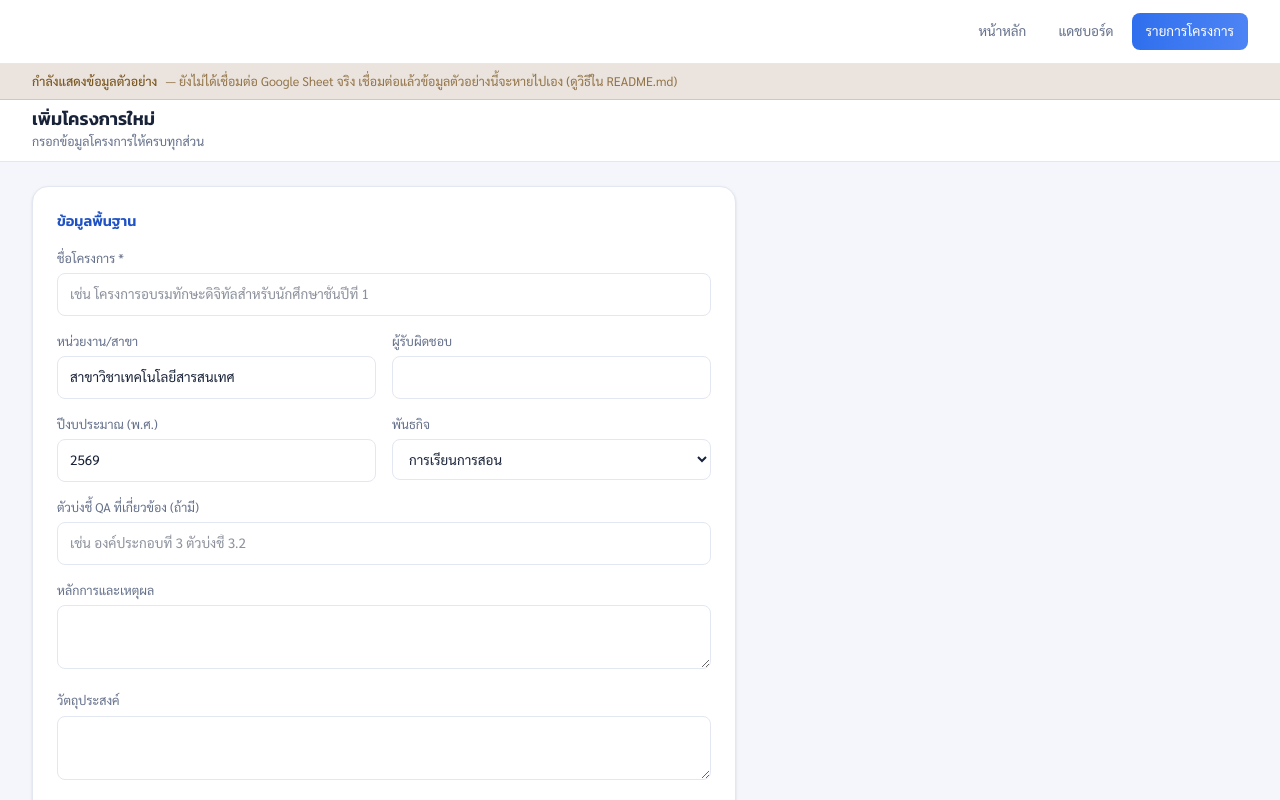
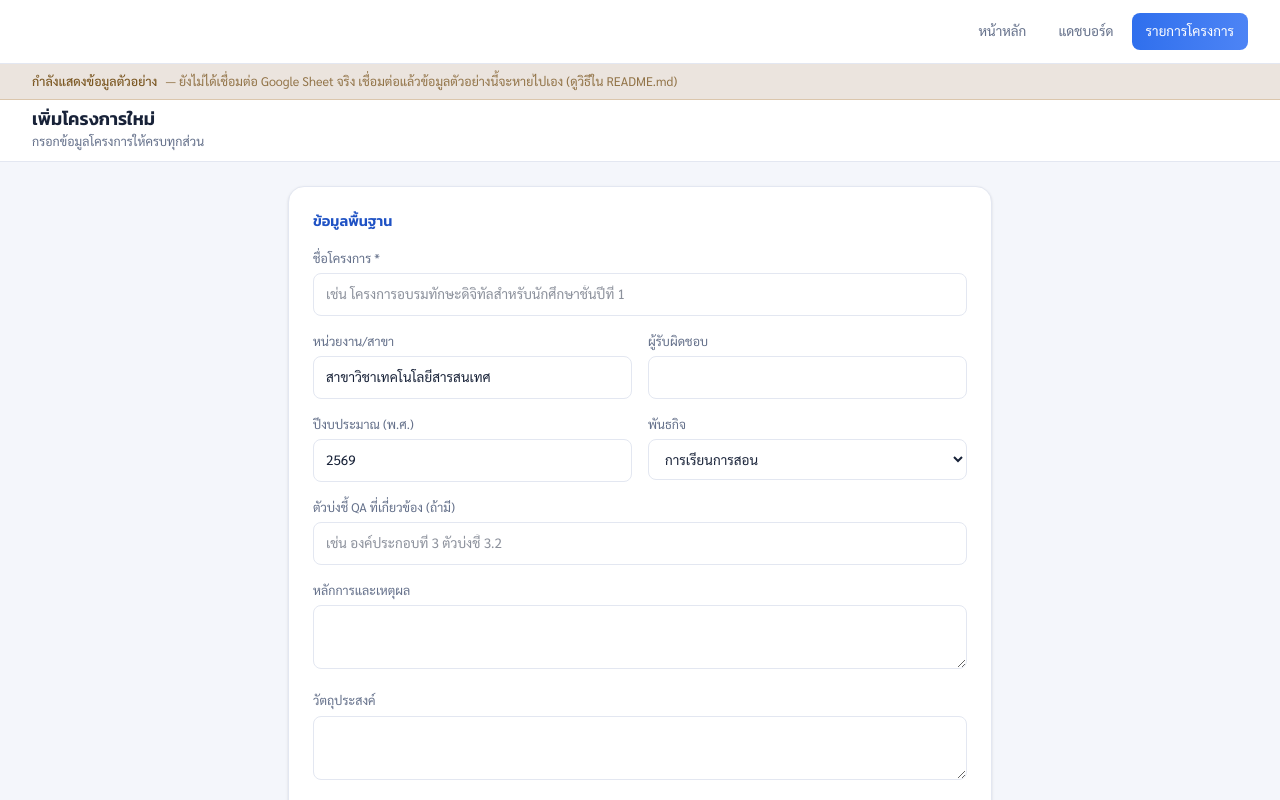
Before and after one commit to KhalifaX17/Summary-system, a Next.js app: page /projects/new in a window 1280 px wide. Shown: the top 800 px of the page. Built offline with nearby package versions, Linux system fonts and the light colour scheme.

Commit message:
หน้าเพิ่ม/แก้ไข

```diff
--- a/src/app/projects/[id]/edit/page.tsx
+++ b/src/app/projects/[id]/edit/page.tsx
@@ -21,7 +21,7 @@ export default async function EditProjectPage({
     return (
       <div>
         <Topbar title="แก้ไขโครงการ" subtitle={project.projectName} hideAdd />
-        <div className="px-6 py-10 md:px-8 max-w-2xl">
+        <div className="px-6 py-10 md:px-8 max-w-2xl mx-auto">
           <div className="bg-surface border border-border rounded-2xl p-8 text-center">
             <div className="mb-3 flex justify-center">
               <StatusBadge status={project.status} />
@@ -46,7 +46,7 @@ export default async function EditProjectPage({
   return (
     <div>
       <Topbar title="แก้ไขโครงการ" subtitle={project.projectName} hideAdd />
-      <div className="px-6 py-6 md:px-8 max-w-3xl">
+      <div className="px-6 py-6 md:px-8 max-w-3xl mx-auto">
         <ProjectForm project={project} />
       </div>
     </div>
--- a/src/app/projects/new/page.tsx
+++ b/src/app/projects/new/page.tsx
@@ -5,7 +5,7 @@ export default function NewProjectPage() {
   return (
     <div>
       <Topbar title="เพิ่มโครงการใหม่" subtitle="กรอกข้อมูลโครงการให้ครบทุกส่วน" hideAdd />
-      <div className="px-6 py-6 md:px-8 max-w-3xl">
+      <div className="px-6 py-6 md:px-8 max-w-3xl mx-auto">
         <ProjectForm />
       </div>
     </div>
```
Also changed, not shown: 2 other files (tests, documents, lock files or other folders).
